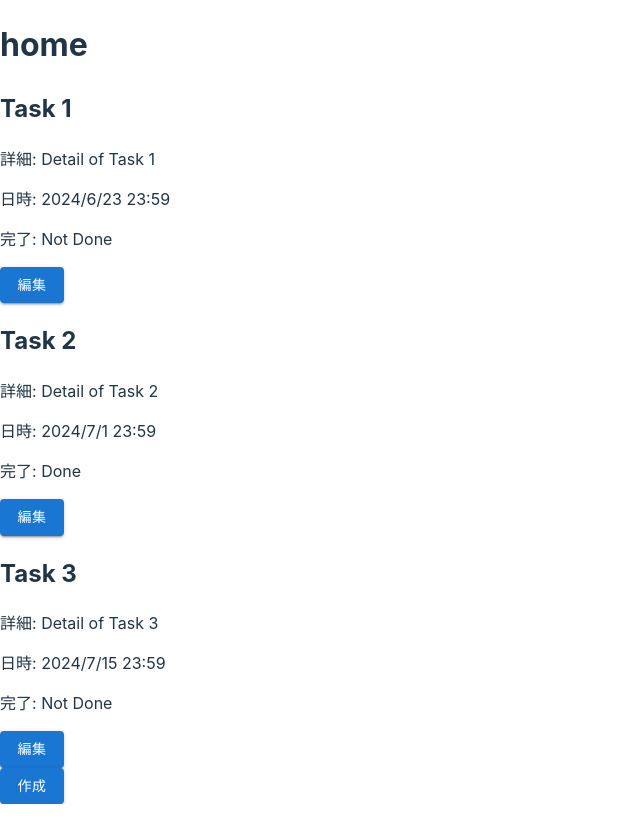
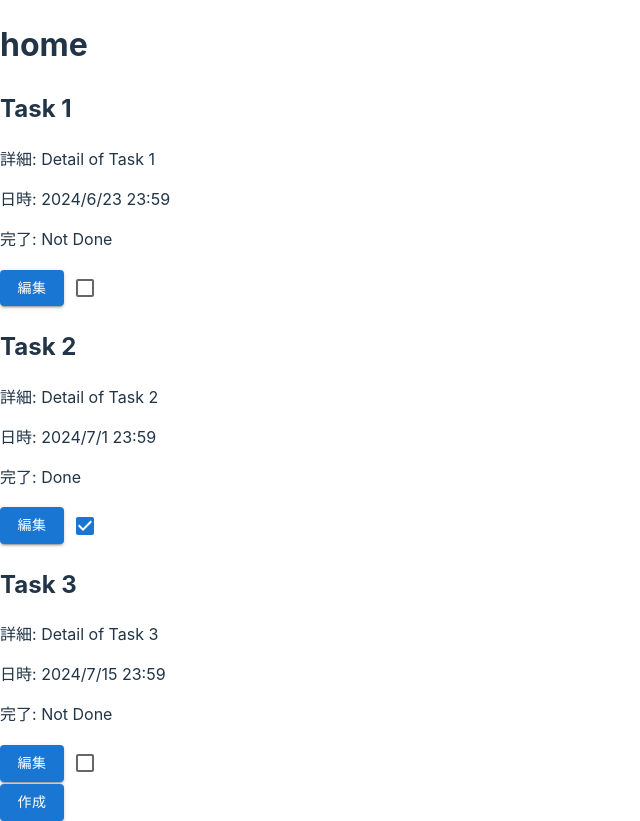
Before and after one commit to Hosi121/todoApp, a React (Vite) app: page / in a window 1280 px wide. Shown: the whole page, without its empty margins (0-640 px from the left). Built offline with nearby package versions, Linux system fonts and the light colour scheme.

Commit message:
feat: チェックボックスを実装

```diff
--- a/package.json
+++ b/package.json
@@ -14,7 +14,7 @@
     "@emotion/react": "^11.11.4",
     "@emotion/styled": "^11.11.5",
     "@mui/icons-material": "^5.15.16",
-    "@mui/material": "^5.15.16",
+    "@mui/material": "^5.15.21",
     "react": "^18.2.0",
     "react-dom": "^18.2.0",
     "react-modal": "^3.16.1"
--- a/src/component/templates/TaskCard.tsx
+++ b/src/component/templates/TaskCard.tsx
@@ -4,10 +4,9 @@ import Modal from 'react-modal';
 import EditPage from '../pages/EditPage';
 import { Task } from '../../types/Task';
 import { TaskCardProps } from '../../types/TaskCardProps';
-
+import { Checkbox } from '@mui/material';
 const TaskCard = (props: TaskCardProps) => {
   const { taskList, setTaskList } = props;
-
   const [editModalIsOpen, setEditModalIsOpen] = useState(false);
   const [currentTask, setCurrentTask] = useState<Task | null>(null);
 
@@ -37,11 +36,24 @@ const TaskCard = (props: TaskCardProps) => {
           <p>詳細: {task.taskDetail}</p>
           <p>日時: {dateFormatter(task.timeLimit)}</p>
           <p>完了: {task.isDone ? 'Done' : 'Not Done'}</p>
-
           <Button variant="contained" color="primary" onClick={() => handleEditClick(task)}>
             編集
           </Button>
+          <Checkbox
+          name="isDone"
+            checked={task.isDone}
+            onChange={(e: React.ChangeEvent<HTMLInputElement>) => {
+  const isChecked = e.target.checked;
+  setTaskList((prevTaskList) =>
+    prevTaskList.map((t) =>
+      t.id === task.id ? { ...t, isDone: isChecked } : t
+    )
+  );
+}}
+
+          />
         </div>
+
       ))}
 
       <Modal isOpen={editModalIsOpen}>
```
Also changed, not shown: 1 other file (tests, documents, lock files or other folders).
